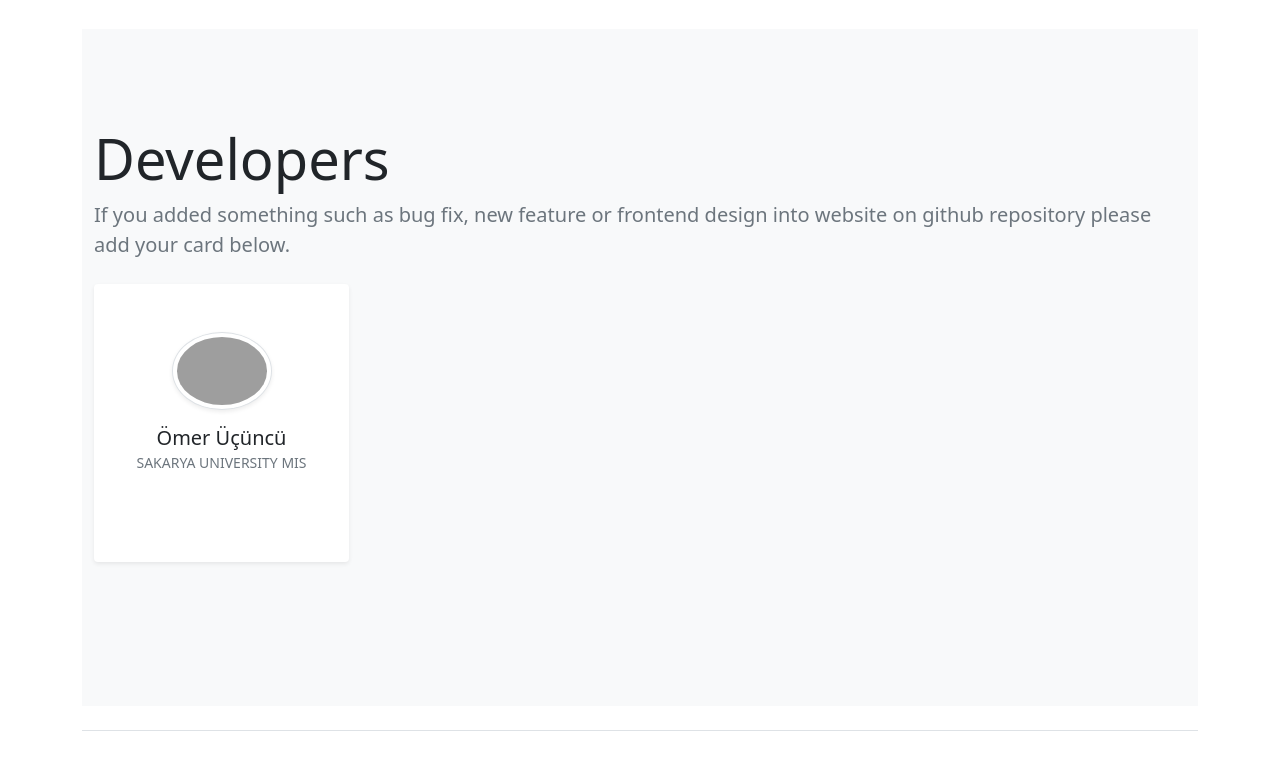
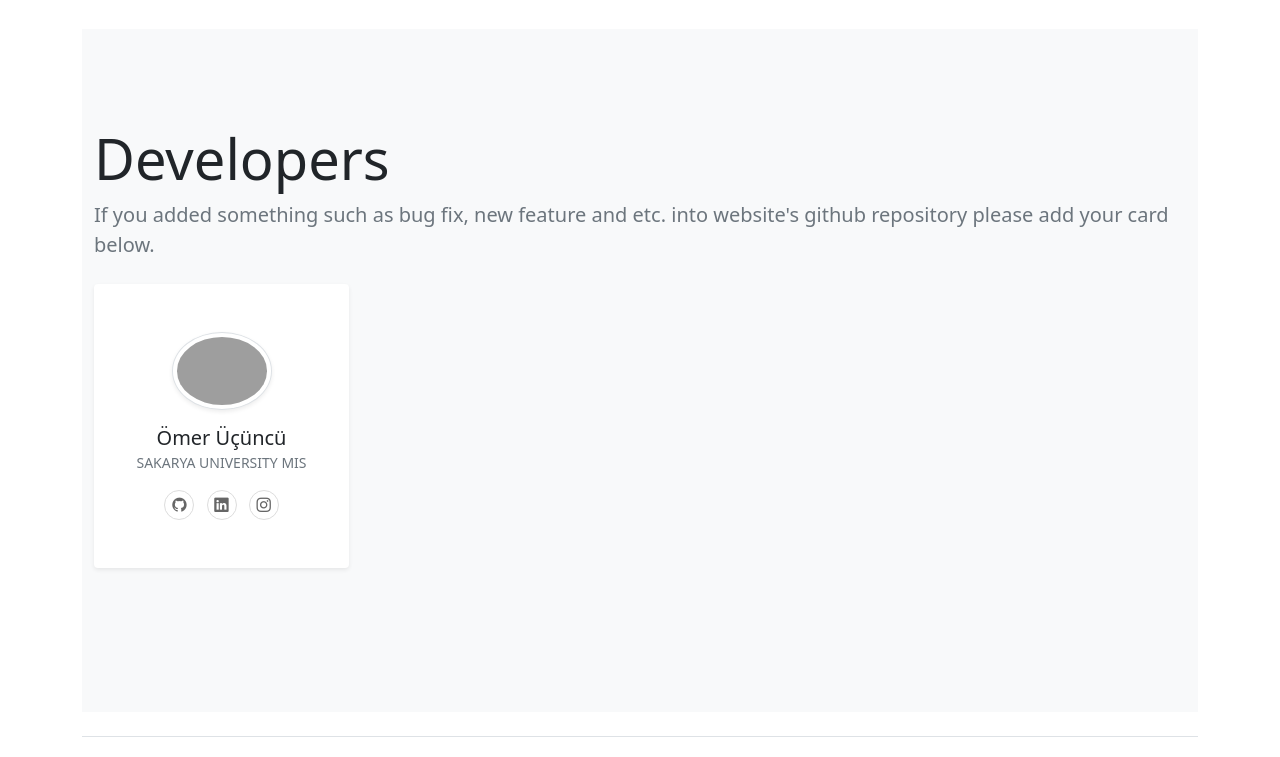
Before and after one commit to om3rd/ybslog-blog-app, a Django app: page /about/ in a window 1280 px wide. Shown: the part 1106-1863 px from the top of the page. Run offline with Django 3.2, Linux system fonts and the light colour scheme; some libraries are stand-ins or nearby versions; grey boxes are pictures that could not be loaded.

Commit message:
[feature]-[17]-[semver:minor]-Designs Updated.

```diff
--- a/static/css/style.css
+++ b/static/css/style.css
@@ -40,14 +40,22 @@
   background-position: center center;
 }
 
+.social-link {
+  width: 30px;
+  height: 30px;
+  border: 1px solid #ddd;
+  display: flex;
+  align-items: center;
+  justify-content: center;
+  color: #666;
+  border-radius: 50%;
+  transition: all 0.3s;
+  font-size: 0.9rem;
+}
 
-
-/* Set a background image by replacing the URL below */
-/*body {
-  background: url('https://img.freepik.com/free-photo/composition-laptop-compass-engineering_23-2148169502.jpg?w=1380&t=st=1678734821~exp=1678735421~hmac=a00b37ec0e413a6bd2977dc49e297d5f0f83b64832123f8c860e8a933190f186') no-repeat center center fixed;
-  -webkit-background-size: cover;
-  -moz-background-size: cover;
-  background-size: cover;
-  -o-background-size: cover;
+.social-link:hover,
+.social-link:focus {
+  background: #ddd;
+  text-decoration: none;
+  color: #555;
 }
-*/
--- a/templates/about.html
+++ b/templates/about.html
@@ -1,6 +1,6 @@
 {% extends 'layout.html' %}
 
-
+{% load static %}
 {% block body %}
 <div class="bg-light rounded shadow-sm py-5 px-4">
   <div class="container py-5">
@@ -22,6 +22,7 @@
         <br>
         <a href="https://github.com/om3rd" class="btn btn-secondary px-5 rounded-pill shadow-sm">Github</a>
         <a href="https://www.linkedin.com/in/%C3%B6mer-%C3%BC%C3%A7%C3%BCnc%C3%BC-39b807233/" class="btn btn-primary px-5 rounded-pill shadow-sm">Linkedln</a>
+        <a href="https://www.instagram.com/om3rd/" class="btn btn-danger px-5 rounded-pill shadow-sm">Instagram</a>
       </div>
       <div class="col-lg-5 px-5 mx-auto order-1 order-lg-2"><img src="https://bootstrapious.com/i/snippets/sn-about/img-1.jpg" alt="" class="img-fluid mb-4 mb-lg-0"></div>
     </div>
@@ -32,7 +33,7 @@
     <div class="row mb-4">
       <div class="col-lg-12">
         <h2 class="display-4 font-weight-light">Developers</h2>
-        <p class="lead text-muted mb-0">If you added something such as bug fix, new feature or frontend design into website on github repository please add your card below.</p>
+        <p class="lead text-muted mb-0">If you added something such as bug fix, new feature and etc. into website's github repository please add your card below.</p>
       </div>
     </div>
     <div class="row text-center">
@@ -41,15 +42,29 @@
         <div class="bg-white rounded shadow-sm py-5 px-4"><img src="https://bootstrapious.com/i/snippets/sn-about/avatar-2.png" alt="" width="100" class="img-fluid rounded-circle mb-3 img-thumbnail shadow-sm">
           <h5 class="mb-0">Ömer Üçüncü</h5><span class="small text-uppercase text-muted">Sakarya University MIS</span>
           <ul class="social mb-0 list-inline mt-3">
-            <li class="list-inline-item"><a href="#" class="social-link"><i class="fa fa-facebook-f"></i></a></li>
-            <li class="list-inline-item"><a href="#" class="social-link"><i class="fa fa-linkedin"></i></a></li>
+            <li class="list-inline-item"><a href="https://github.com/om3rd" class="social-link"><i class="bi bi-github"></i></a></li>
+            <li class="list-inline-item"><a href="https://www.linkedin.com/in/%C3%B6mer-%C3%BC%C3%A7%C3%BCnc%C3%BC-39b807233/" class="social-link"><i class="bi bi-linkedin"></i></a></li>
+            <li class="list-inline-item"><a href="https://instagram.com/om3rd" class="social-link"><i class="bi bi-instagram"></i></a></li>
           </ul>
         </div>
       </div> <!--buraya kadarki alanı alın kadın karakter için örnek aşağıdadır-->
-
+      <!--bir satır boşluk bırakarak burdan itibaren yerleştirin-->
     </div>
   </div>
 </div>
+<!-- Women Team item-->
+<!-- <div class="col-xl-3 col-sm-6 mb-5">
+  <div class="bg-white rounded shadow-sm py-5 px-4"><img src="https://bootstrapious.com/i/snippets/sn-about/avatar-4.png" alt="" width="100" class="img-fluid rounded-circle mb-3 img-thumbnail shadow-sm">
+    <h5 class="mb-0">Manuella Nevoresky</h5><span class="small text-uppercase text-muted">CEO - Founder</span>
+    <ul class="social mb-0 list-inline mt-3">
+      <li class="list-inline-item"><a href="#" class="social-link"><i class="fa fa-facebook-f"></i></a></li>
+      <li class="list-inline-item"><a href="#" class="social-link"><i class="fa fa-twitter"></i></a></li>
+      <li class="list-inline-item"><a href="#" class="social-link"><i class="fa fa-instagram"></i></a></li>
+      <li class="list-inline-item"><a href="#" class="social-link"><i class="fa fa-linkedin"></i></a></li>
+    </ul>
+  </div>
+</div> -->
+<!-- End-->
 
 
 <footer class="d-flex flex-wrap justify-content-between align-items-center py-3 my-4 border-top">
@@ -58,27 +73,3 @@
   </ul>
 </footer>
 {% endblock body %}
-
-
-
-
-
-
-
-
-
-<h1 style ="text-align:center;">About</h1>
-<hr>
-
-<p style = "font-family: serif; font-size: 22px; font-style: bold;">
-    Hi, I'm Ömer Üçüncü. I study at Sakarya University and my department is Management Information Systems at 2nd grade. I built this site in order to create community in Turkey whose department is MIS. In this blog every MIS community under universities can share their own posts, essays, new developments around the world. Furthermore, sharing educative materials and more. Basically I created a community around Turkey.
-</p>
-<br><br>
-<div class="card text-bg-info mb-3" style="width: 18rem;">
-    <div class="card-body">
-      <h5 class="card-title">Contact</h5>
-      <p class="card-text">You can contact me through these adresses below.</p>
-      <a href="https://github.com/om3rd" class="card-link">Github</a>
-      <a href="https://www.linkedin.com/in/%C3%B6mer-%C3%BC%C3%A7%C3%BCnc%C3%BC-39b807233/" class="card-link">Linkedln</a>
-    </div>
-</div>
--- a/templates/layout.html
+++ b/templates/layout.html
@@ -8,6 +8,7 @@
     <link rel="stylesheet" href="{% static 'css/bootstrap.min.css' %}">
     <title>YBSLog</title>
     <link rel="stylesheet" href="{% static 'css/style.css' %}">
+    <link rel="stylesheet" href="https://cdn.jsdelivr.net/npm/bootstrap-icons@1.9.1/font/bootstrap-icons.css">
 </head>
 <body>
         {% include "includes/navbar.html" %}
--- a/templates/register.html
+++ b/templates/register.html
@@ -14,7 +14,7 @@
         <div class="col-md-6 bg-light">
             <div class="login d-flex align-items-center py-5">
 
-                <!-- Demo content-->
+
                 <div class="container">
                     <div class="row">
                         <div class="col-lg-10 col-xl-7 mx-auto">
@@ -52,7 +52,7 @@ style="background-image: url('https://mdbcdn.b-cdn.net/img/Photos/new-templates/
       <div class="col-12 col-md-9 col-lg-7 col-xl-6">
         <div class="card" style="border-radius: 15px;">
           <div class="card-body p-5">
-            <h2 class="text-uppercase text-center mb-5">Create an account</h2>
+            <h2 class="display-4">Create an account</h2>
             <form method = "POST">
               {% csrf_token %}
               {{form|crispy}}
```
